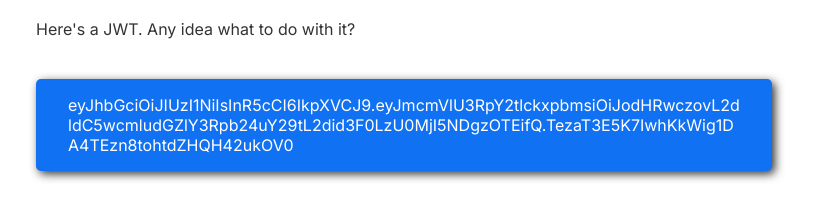
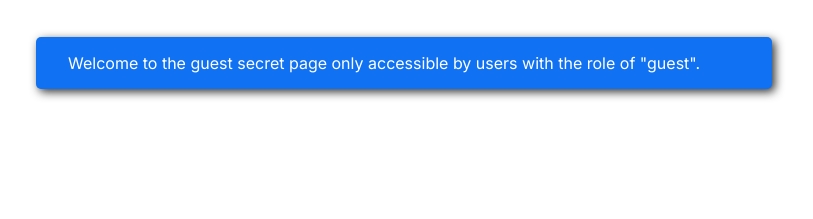
Before and after one commit to jamesqquick/netlify-auth0-rbac-integration-demo, a website: page public/guest/secret.html in a window 1280 px wide. Shown: the part 325-544 px from the top of the page, without its empty margins (236-1049 px from the left). Drawn offline with Linux system fonts and the light colour scheme.

Commit message:
Removed JWT on secret page

```diff
--- a/public/guest/secret.html
+++ b/public/guest/secret.html
@@ -22,11 +22,9 @@
                 <a href="/" class="nav-link">Go Home</a>
             </nav>
             <h1>Guest Page</h1>
-            <p>Here's a JWT. Any idea what to do with it?</p>
             <div class="blue-container">
-                <p>
-                    eyJhbGciOiJIUzI1NiIsInR5cCI6IkpXVCJ9.eyJmcmVlU3RpY2tlckxpbmsiOiJodHRwczovL2dldC5wcmludGZlY3Rpb24uY29tL2did3F0LzU0MjI5NDgzOTEifQ.TezaT3E5K7IwhKkWig1DA4TEzn8tohtdZHQH42ukOV0
-                </p>
+                Welcome to the guest secret page only accessible by users with
+                the role of "guest".
             </div>
         </div>
     </body>
```
Also changed, not shown: public/admin/secret.html (+4 -0 lines).
